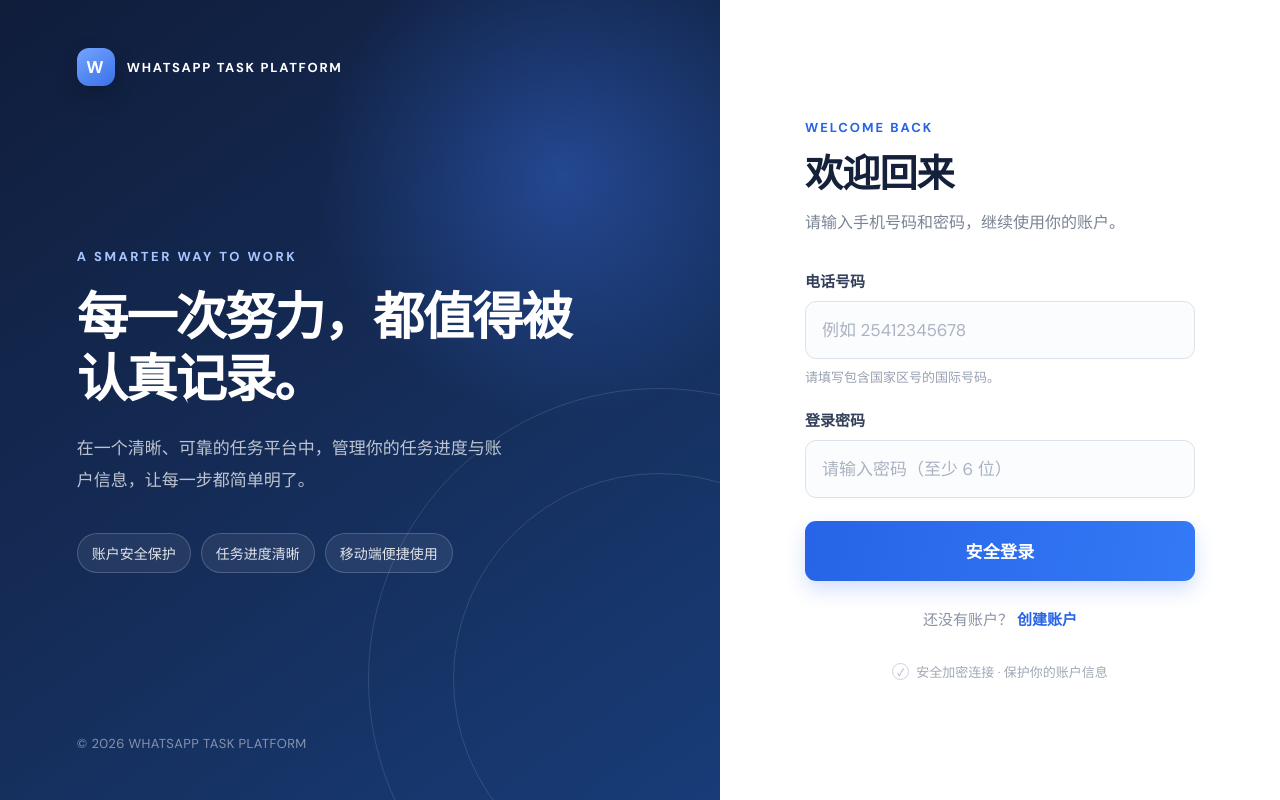
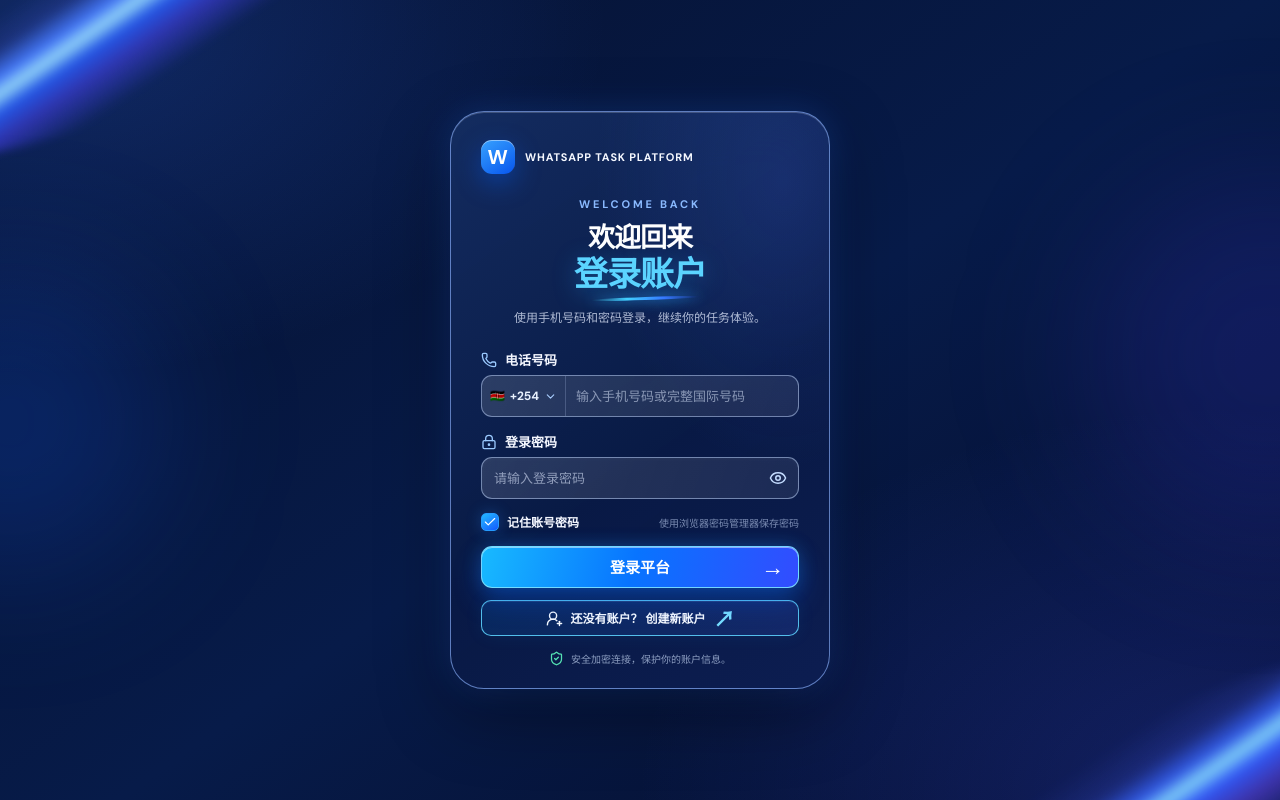
Before and after one commit to xiaolongsvip/whatsapp-task-platform, a Next.js app in the folder apps/web/: page /login in a window 1280 px wide. Built offline with nearby package versions, Linux system fonts and the light colour scheme.

Commit message:
Unify registration and login routes with shared premium aurora card design

```diff
--- a/apps/web/src/components/auth-form.tsx
+++ b/apps/web/src/components/auth-form.tsx
@@ -3,26 +3,52 @@
 import Link from "next/link";
 import { FormEvent, useState } from "react";
 import { useRouter } from "next/navigation";
+import { Check, ChevronDown, Eye, EyeOff, LockKeyhole, Phone, ShieldCheck, UserRoundPlus } from "lucide-react";
 
 type AuthMode = "register" | "login";
+const COUNTRY_CODES = [
+  { name: "Kenya", flag: "🇰🇪", code: "+254" },
+  { name: "United States", flag: "🇺🇸", code: "+1" },
+  { name: "United Kingdom", flag: "🇬🇧", code: "+44" },
+  { name: "Japan", flag: "🇯🇵", code: "+81" },
+  { name: "Taiwan", flag: "🇹🇼", code: "+886" },
+];
 
 export function AuthForm({ mode }: { mode: AuthMode }) {
   const router = useRouter();
+  const isRegister = mode === "register";
+  const [countryCode, setCountryCode] = useState("+254");
   const [phone, setPhone] = useState("");
   const [password, setPassword] = useState("");
   const [confirmPassword, setConfirmPassword] = useState("");
   const [inviteCode, setInviteCode] = useState("");
+  const [showPassword, setShowPassword] = useState(false);
+  const [showConfirmPassword, setShowConfirmPassword] = useState(false);
+  const [remember, setRemember] = useState(true);
   const [error, setError] = useState("");
+  const [notice, setNotice] = useState("");
   const [busy, setBusy] = useState(false);
-  const isRegister = mode === "register";
+
+  function handlePhoneChange(value: string) {
+    const cleaned = value.trim();
+    const digits = cleaned.replace(/\D/g, "");
+    const matched = COUNTRY_CODES.find((country) => digits.startsWith(country.code.replace("+", "")));
+    if ((cleaned.startsWith("+") || (matched && digits.length > 10)) && matched) {
+      setCountryCode(matched.code);
+      setPhone(digits.slice(matched.code.length - 1));
+      return;
+    }
+    setPhone(value.replace(/[^0-9\s-]/g, ""));
+  }
 
   async function handleSubmit(event: FormEvent<HTMLFormElement>) {
     event.preventDefault();
     setError("");
-
-    const normalizedPhone = phone.replace(/[\s()+-]/g, "");
-    if (!/^\d{8,15}$/.test(normalizedPhone)) {
-      setError("请输入正确的国际手机号码，例如 25412345678。");
+    setNotice("");
+    const localNumber = phone.replace(/\D/g, "");
+    const fullPhone = `${countryCode}${localNumber}`.replace(/\D/g, "");
+    if (!/^\d{8,15}$/.test(fullPhone)) {
+      setError("请输入正确的国际手机号码，包含国家区号。");
       return;
     }
     if (password.length < 6 || password.length > 128) {
@@ -41,7 +67,7 @@ export function AuthForm({ mode }: { mode: AuthMode }) {
         credentials: "include",
         headers: { "Content-Type": "application/json" },
         body: JSON.stringify({
-          phone: normalizedPhone,
+          phone: fullPhone,
           password,
           ...(isRegister && inviteCode.trim() ? { inviteCode: inviteCode.trim() } : {}),
         }),
@@ -50,8 +76,25 @@ export function AuthForm({ mode }: { mode: AuthMode }) {
       if (!response.ok) {
         throw new Error(typeof result.message === "string" ? result.message : "请求失败，请稍后重试。");
       }
-      router.push(isRegister ? "/login?registered=1" : "/");
+      if (!isRegister) {
+        try {
+          if (remember) {
+            window.localStorage.setItem("wtp.remembered-phone", fullPhone);
+            window.localStorage.setItem("wtp.remembered-country-code", countryCode);
+          } else {
+            window.localStorage.removeItem("wtp.remembered-phone");
+            window.localStorage.removeItem("wtp.remembered-country-code");
+          }
+        } catch {
+          // Do not block login when browser storage is disabled.
+        }
+      }
+      if (isRegister) {
+        router.push("/login?registered=1");
         router.refresh();
+      } else {
+        setNotice("登录验证成功。");
+      }
     } catch (cause) {
       setError(cause instanceof Error ? cause.message : "网络连接失败，请检查 API 服务。");
     } finally {
@@ -60,108 +103,97 @@ export function AuthForm({ mode }: { mode: AuthMode }) {
   }
 
   return (
-    <main className="auth-shell">
-      <aside className="auth-visual" aria-label="平台介绍">
-        <div className="brand-lockup">
-          <span className="brand-mark">W</span>
+    <main className="aurora-login">
+      <div className="aurora-ribbon aurora-ribbon-top" aria-hidden="true" />
+      <div className="aurora-ribbon aurora-ribbon-bottom" aria-hidden="true" />
+      <div className="aurora-orb aurora-orb-one" aria-hidden="true" />
+      <div className="aurora-orb aurora-orb-two" aria-hidden="true" />
+
+      <section className="aurora-card">
+        <div className="aurora-brand">
+          <span className="aurora-brand-mark">W</span>
           <span>WHATSAPP TASK PLATFORM</span>
         </div>
-        <div className="visual-copy">
-          <div className="visual-eyebrow">A smarter way to work</div>
-          <h2>{isRegister ? "开启你的全新任务体验。" : "每一次努力，都值得被认真记录。"}</h2>
-          <p>在一个清晰、可靠的任务平台中，管理你的任务进度与账户信息，让每一步都简单明了。</p>
-          <div className="visual-points">
-            <span className="visual-point">账户安全保护</span>
-            <span className="visual-point">任务进度清晰</span>
-            <span className="visual-point">移动端便捷使用</span>
+
+        <header className="aurora-heading">
+          <div className="aurora-eyebrow">{isRegister ? "CREATE YOUR ACCOUNT" : "WELCOME BACK"}</div>
+          <h1>{isRegister ? "创建你的账户" : "欢迎回来"}</h1>
+          {!isRegister && <h2>登录账户</h2>}
+          <p>{isRegister ? "填写以下信息，开启你的平台体验。" : "使用手机号码和密码登录，继续你的任务体验。"}</p>
+        </header>
+
+        <form className="aurora-form" onSubmit={handleSubmit}>
+          <div className="aurora-field">
+            <label htmlFor="auth-phone"><Phone size={17} /> 电话号码</label>
+            <div className="aurora-phone-control">
+              <label className="aurora-country" htmlFor="auth-country-code" aria-label="国家区号">
+                <span>{COUNTRY_CODES.find((country) => country.code === countryCode)?.flag ?? "🌐"}</span>
+                <select id="auth-country-code" value={countryCode} onChange={(event) => setCountryCode(event.target.value)} aria-label="选择国家区号">
+                  {COUNTRY_CODES.map((country) => <option key={country.code} value={country.code}>{country.name} {country.code}</option>)}
+                </select>
+                <span className="aurora-country-code">{countryCode}</span>
+                <ChevronDown size={13} />
+              </label>
+              <input id="auth-phone" name="phone" type="tel" inputMode="tel" autoComplete="tel" placeholder="输入手机号码或完整国际号码" value={phone} onChange={(event) => handlePhoneChange(event.target.value)} required maxLength={22} />
+            </div>
+            {isRegister && <span className="aurora-auth-hint">支持国家区号 + 手机号码，例如 +25412345678。</span>}
+          </div>
+
+          <div className="aurora-field">
+            <label htmlFor="auth-password"><LockKeyhole size={17} /> 登录密码</label>
+            <div className="aurora-password-wrap">
+              <input id="auth-password" name="password" type={showPassword ? "text" : "password"} autoComplete={isRegister ? "new-password" : "current-password"} placeholder={isRegister ? "请输入密码（至少 6 位）" : "请输入登录密码"} value={password} onChange={(event) => setPassword(event.target.value)} required minLength={6} maxLength={128} />
+              <button className="aurora-password-toggle" type="button" onClick={() => setShowPassword((value) => !value)} aria-label={showPassword ? "隐藏密码" : "显示密码"}>
+                {showPassword ? <EyeOff size={18} /> : <Eye size={18} />}
+              </button>
             </div>
           </div>
-        <div className="visual-foot">© 2026 WHATSAPP TASK PLATFORM</div>
-      </aside>
 
-      <section className="auth-main">
-        <div className="auth-card" aria-labelledby="auth-title">
-          <div className="auth-mobile-brand">
-            <span className="brand-mark">W</span>
-            <span>WHATSAPP TASK PLATFORM</span>
-          </div>
-          <div className="auth-kicker">{isRegister ? "CREATE YOUR ACCOUNT" : "WELCOME BACK"}</div>
-          <h1 id="auth-title">{isRegister ? "创建你的账户" : "欢迎回来"}</h1>
-          <p className="auth-subtitle">{isRegister ? "填写以下信息，开启你的平台体验。" : "请输入手机号码和密码，继续使用你的账户。"}</p>
-          <form className="auth-form" onSubmit={handleSubmit}>
-            <div className="auth-field">
-              <label htmlFor="phone">电话号码</label>
-              <input
-                id="phone"
-                name="phone"
-                type="tel"
-                inputMode="numeric"
-                autoComplete="tel"
-                placeholder="例如 25412345678"
-                value={phone}
-                onChange={(event) => setPhone(event.target.value)}
-                required
-                maxLength={20}
-              />
-              <span className="auth-hint">请填写包含国家区号的国际号码。</span>
-            </div>
-            <div className="auth-field">
-              <label htmlFor="password">登录密码</label>
-              <input
-                id="password"
-                name="password"
-                type="password"
-                autoComplete={isRegister ? "new-password" : "current-password"}
-                placeholder="请输入密码（至少 6 位）"
-                value={password}
-                onChange={(event) => setPassword(event.target.value)}
-                required
-                minLength={6}
-                maxLength={128}
-              />
-            </div>
           {isRegister && (
             <>
-                <div className="auth-field">
-                  <label htmlFor="confirmPassword">确认密码</label>
-                  <input
-                    id="confirmPassword"
-                    name="confirmPassword"
-                    type="password"
-                    autoComplete="new-password"
-                    placeholder="请再次输入密码"
-                    value={confirmPassword}
-                    onChange={(event) => setConfirmPassword(event.target.value)}
-                    required
-                    minLength={6}
-                    maxLength={128}
-                  />
+              <div className="aurora-field">
+                <label htmlFor="auth-confirm-password"><LockKeyhole size={17} /> 确认密码</label>
+                <div className="aurora-password-wrap">
+                  <input id="auth-confirm-password" name="confirmPassword" type={showConfirmPassword ? "text" : "password"} autoComplete="new-password" placeholder="请再次输入密码" value={confirmPassword} onChange={(event) => setConfirmPassword(event.target.value)} required minLength={6} maxLength={128} />
+                  <button className="aurora-password-toggle" type="button" onClick={() => setShowConfirmPassword((value) => !value)} aria-label={showConfirmPassword ? "隐藏确认密码" : "显示确认密码"}>
+                    {showConfirmPassword ? <EyeOff size={18} /> : <Eye size={18} />}
+                  </button>
                 </div>
-                <div className="auth-field">
-                  <label htmlFor="inviteCode">邀请码 <span className="auth-hint">（选填）</span></label>
-                  <input
-                    id="inviteCode"
-                    name="inviteCode"
-                    type="text"
-                    autoComplete="off"
-                    placeholder="请输入邀请码"
-                    value={inviteCode}
-                    onChange={(event) => setInviteCode(event.target.value)}
-                    maxLength={32}
-                  />
+              </div>
+              <div className="aurora-field">
+                <label htmlFor="auth-invite-code">邀请码 <span className="aurora-optional">（选填）</span></label>
+                <input id="auth-invite-code" name="inviteCode" type="text" autoComplete="off" placeholder="请输入邀请码" value={inviteCode} onChange={(event) => setInviteCode(event.target.value)} maxLength={32} />
               </div>
             </>
           )}
-            {error && <div className="auth-error" role="alert">{error}</div>}
-            <button className="auth-button" type="submit" disabled={busy}>
-              {busy ? "请稍候…" : isRegister ? "创建账户" : "安全登录"}
+
+          {!isRegister && (
+            <div className="aurora-options">
+              <label className="aurora-remember">
+                <input type="checkbox" checked={remember} onChange={(event) => setRemember(event.target.checked)} />
+                <span className="aurora-check"><Check size={14} /></span>
+                <span>记住账号密码</span>
+              </label>
+              <span className="aurora-password-note">使用浏览器密码管理器保存密码</span>
+            </div>
+          )}
+
+          {error && <div className="aurora-feedback aurora-error" role="alert">{error}</div>}
+          {notice && <div className="aurora-feedback aurora-success" role="status">{notice}</div>}
+
+          <button className="aurora-submit" type="submit" disabled={busy}>
+            <span>{busy ? "请稍候…" : isRegister ? "创建账户" : "登录平台"}</span>
+            <span className="aurora-submit-arrow">→</span>
           </button>
         </form>
-          <div className="auth-footer">
-            {isRegister ? <>已经拥有账户？<Link href="/login">立即登录</Link></> : <>还没有账户？<Link href="/register">创建账户</Link></>}
-          </div>
-          <div className="auth-security"><span className="auth-security-mark">✓</span>安全加密连接 · 保护你的账户信息</div>
-        </div>
+
+        <Link href={isRegister ? "/login" : "/register"} className="aurora-register">
+          <UserRoundPlus size={17} />
+          <span>{isRegister ? "已经拥有账户？ 立即登录" : "还没有账户？ 创建新账户"}</span>
+          <span className="aurora-register-arrow">↗</span>
+        </Link>
+
+        <div className="aurora-security"><ShieldCheck size={17} /> 安全加密连接，保护你的账户信息。</div>
       </section>
     </main>
   );
```
Lines whose indentation alone changed are shown as unchanged.
